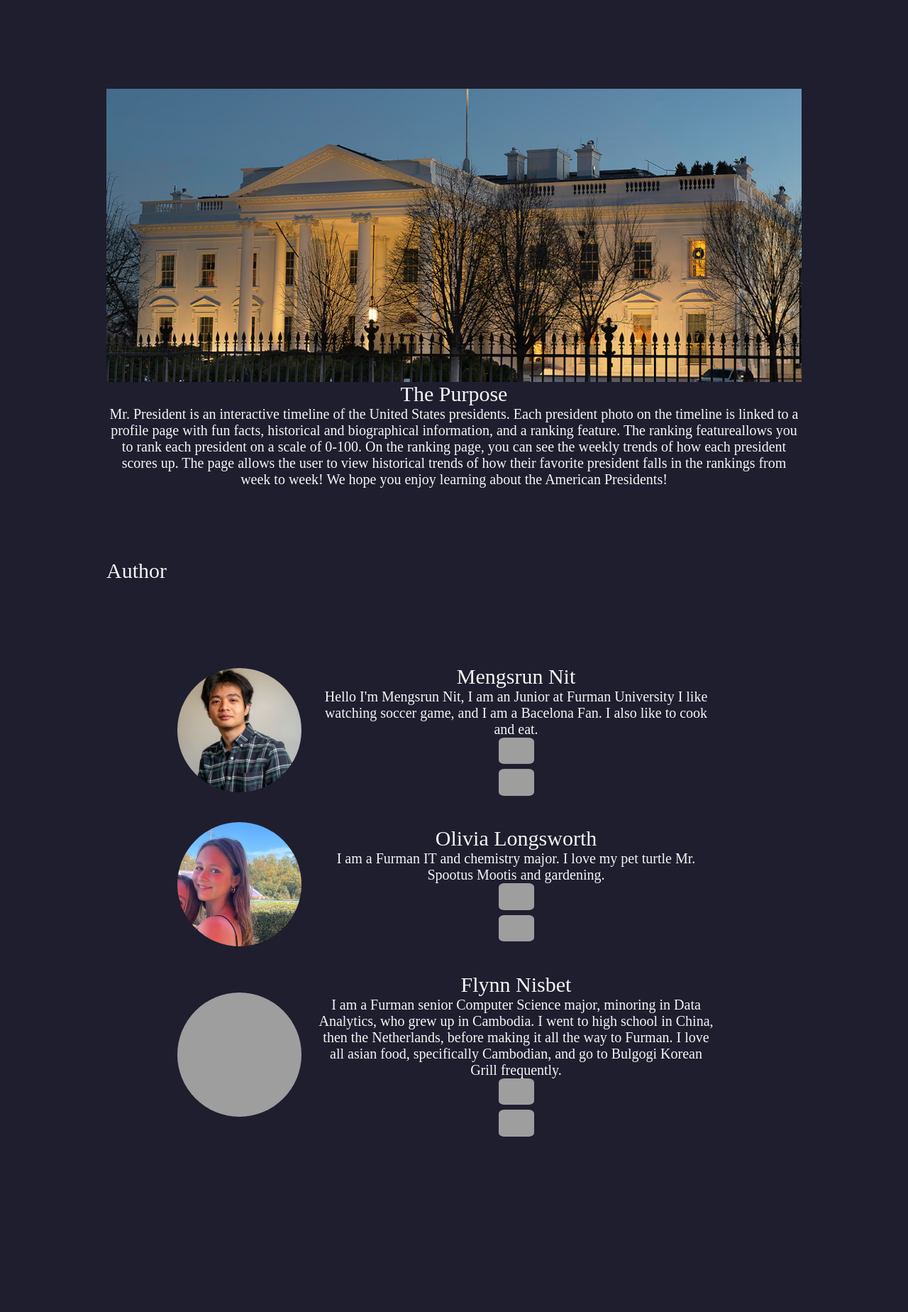
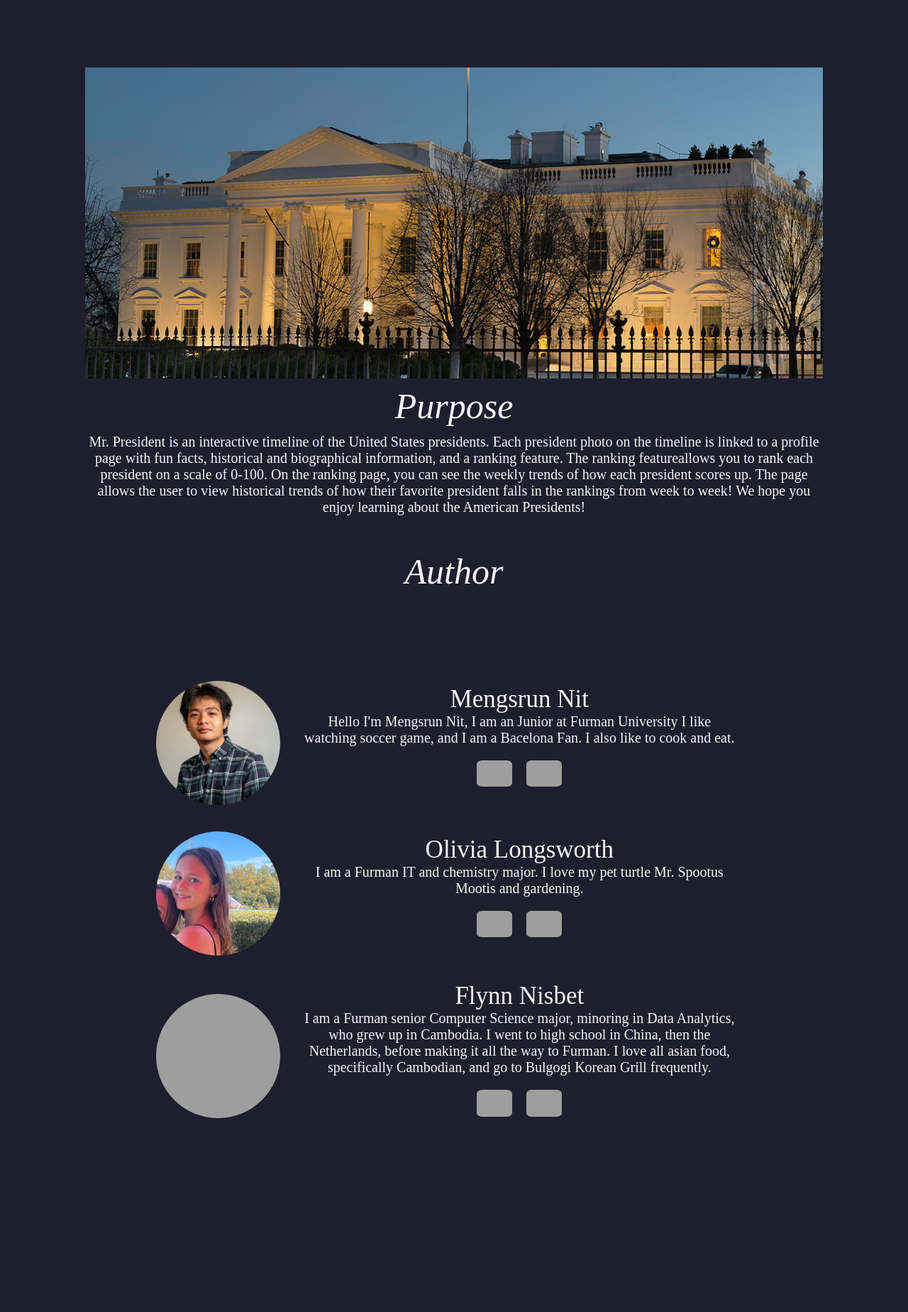
Before and after one commit to flynisbet/MrPresident, a Flask app: template www/templates/about.html in a window 1280 px wide. Shown: the part 73-1921 px from the top of the page at 71% size. After the commit the page ends 1648 px from the top, so only its background shows below. Run offline with Flask 3, Linux system fonts and the light colour scheme; the template is opened without the code that fills it, so the values that code supplies are empty; some web fonts are replaced; grey boxes are pictures that could not be loaded.

Commit message:
Aligning - Hyperlink

```diff
--- a/www/static/css/aboutstyles.css
+++ b/www/static/css/aboutstyles.css
@@ -1,12 +1,15 @@
 @import url('https://fonts.googleapis.com/css2?family=Bodoni+Moda+SC:ital,opsz,wght@0,6..96,500;1,6..96,500&display=swap');
 
 
-li, a {
-    font-family: "Playfair Display", serif;
-    font-weight: 500;
-    font-size: 30px;
-    text-decoration: none;
-    color: #F5F5F5;
+
+h1{
+    font-size: 50px;
+    font-style: italic;
+    margin: 10px;
+    text-align: center;
+}
+h2{
+    font-size: 35px;
 }
 
 *{
@@ -37,7 +40,7 @@
 }
 
 .about__purpose{
-    min-width: 500px;
+    min-width: 300px;
     text-align: center;
 }
 
@@ -48,7 +51,7 @@
     width: 100%vh;
     height: 100%vh;
     color: white;
-    margin: 50px;
+    margin: 20px;
 }
 
 .author__photo{
@@ -78,7 +81,7 @@
     padding: 0 20px;
     width:100%;
     height: 100%;
-    min-width: 400px;
+    min-width: 300px;
     text-align: center;
 }
 p {
@@ -88,10 +91,11 @@
 .tiny_picture img{
     width: 50px;
     border-radius: 15%;
+    margin: 10px;
 
 }
-.contact_author{
-    display: flex;
-    flex-direction: column;
-
+.contacts_author{
+    display: flex inline;
+    flex-direction: row;
+    padding: 10px;
 }
--- a/www/templates/about.html
+++ b/www/templates/about.html
@@ -47,7 +47,7 @@
    <section id="section__about">
     <div class="about__purpose">
         <img src="../asset/img/whiteHouse.avif", class="whiteHouse">
-        <h1>The Purpose</h1>
+        <h1>Purpose</h1>
         <p>
             Mr. President is an interactive timeline of the United States presidents.
             Each president photo on the timeline is linked to a profile page with fun facts,
@@ -68,7 +68,7 @@
                     <img src = "../asset/img/mengsrunpf.jpg">
                 </div>
                 <div class="author__text">
-                    <h1> Mengsrun Nit</h1>
+                    <h2> Mengsrun Nit</h2>
                     <p>Hello I'm Mengsrun Nit, I am an Junior at Furman University
                         I like watching soccer game, and I am a Bacelona Fan. I also like to cook and eat.
                     </p>
@@ -84,7 +84,7 @@
                     <img src = "../asset/img/olivia.jpeg">
                 </div>
                 <div class="author__text">
-                    <h1> Olivia Longsworth</h1>
+                    <h2> Olivia Longsworth</h2>
                     <p>I am a Furman IT and chemistry major. I love my pet turtle Mr.
                         Spootus Mootis and gardening.
                     </p>
@@ -101,7 +101,7 @@
                     <img src = "../asset/img/flynn.jpeg">
                 </div>
                 <div class="author__text">
-                    <h1> Flynn Nisbet</h1>
+                    <h2> Flynn Nisbet</h2>
                     <p>I am a Furman senior Computer Science major,
                         minoring in Data Analytics, who grew up in Cambodia.
                         I went to high school in China, then the Netherlands,
```
